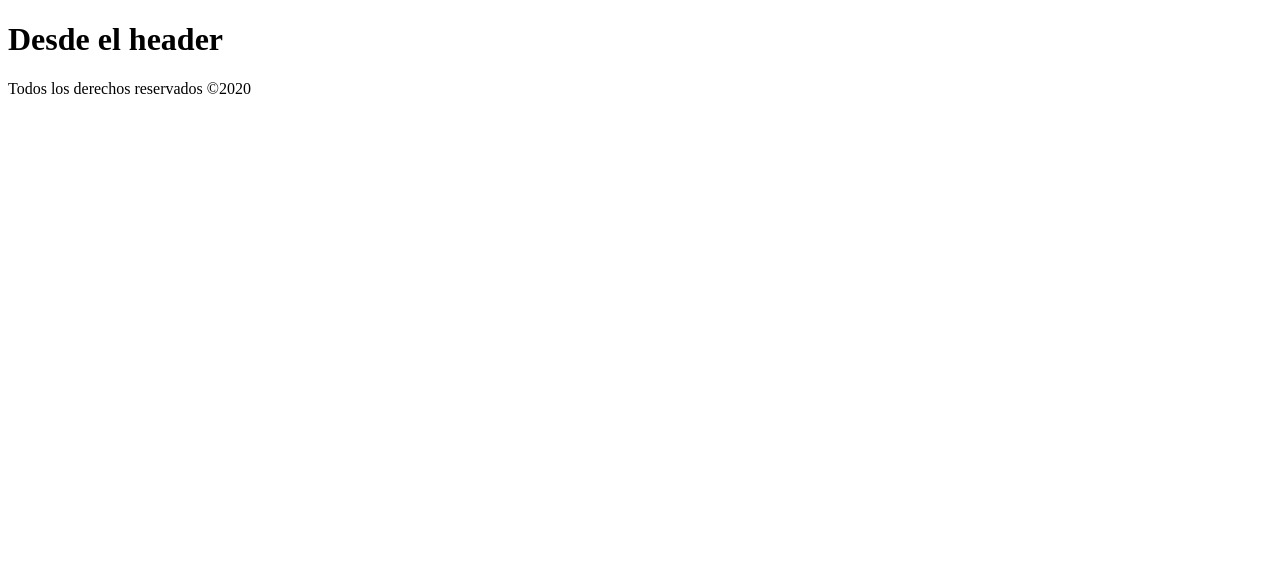
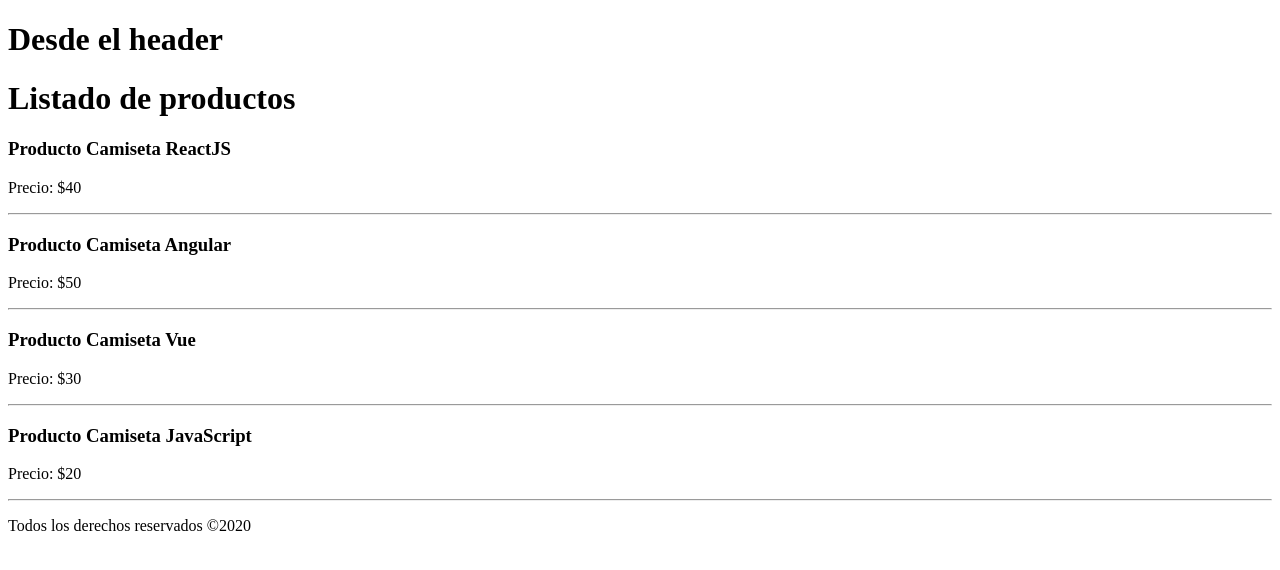
Before and after one commit to hijuliancode/rgc-basicos-react, a React (Create React App) app: page / in a window 1280 px wide. Shown: the top 570 px of the page. Built offline with nearby package versions, Linux system fonts and the light colour scheme.

Commit message:
Como mostrar una colección del State

```diff
--- a/src/App.js
+++ b/src/App.js
@@ -1,6 +1,7 @@
 import React, {Fragment, useState} from 'react'
 import Header from "./components/Header"
 import Footer from "./components/Footer"
+import Producto from "./components/Producto"
 
 function App() {
   const fecha = new Date().getFullYear()
@@ -14,6 +15,12 @@ function App() {
   return (
     <Fragment>
       <Header titulo="Desde el header"/>
+      <h1>Listado de productos</h1>
+      {
+        productos.map(producto => (
+          <Producto producto={producto } key={producto.id} />
+        ))
+      }
       <Footer fecha={fecha}/>
     </Fragment>
   );
--- /dev/null
+++ b/src/components/Producto.js
@@ -0,0 +1,14 @@
+import React from 'react'
+
+const Producto = ({producto}) => {
+  const {nombre, precio, id} = producto
+  return (
+    <div>
+      <h3>Producto {nombre}</h3>
+      <p>Precio: ${precio} </p>
+      <hr/>
+    </div>
+   );
+}
+
+export default Producto;
```
